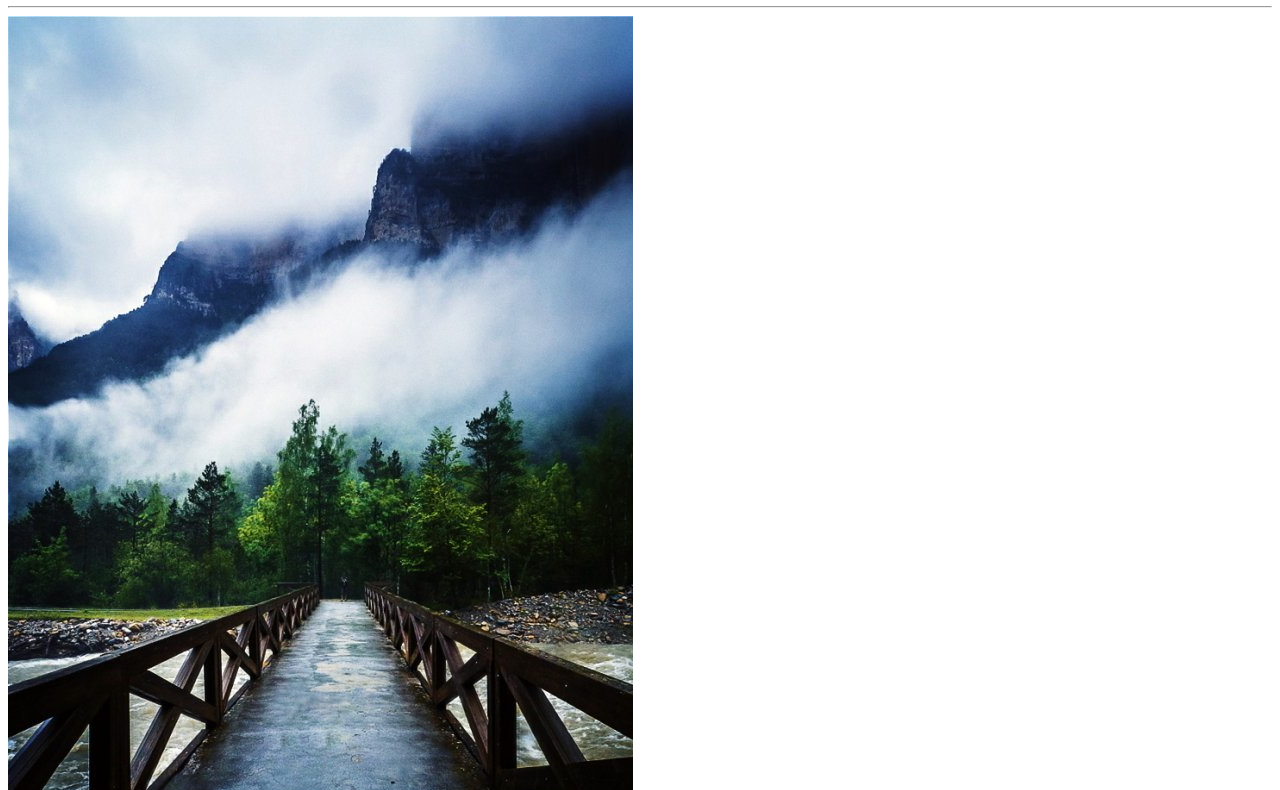
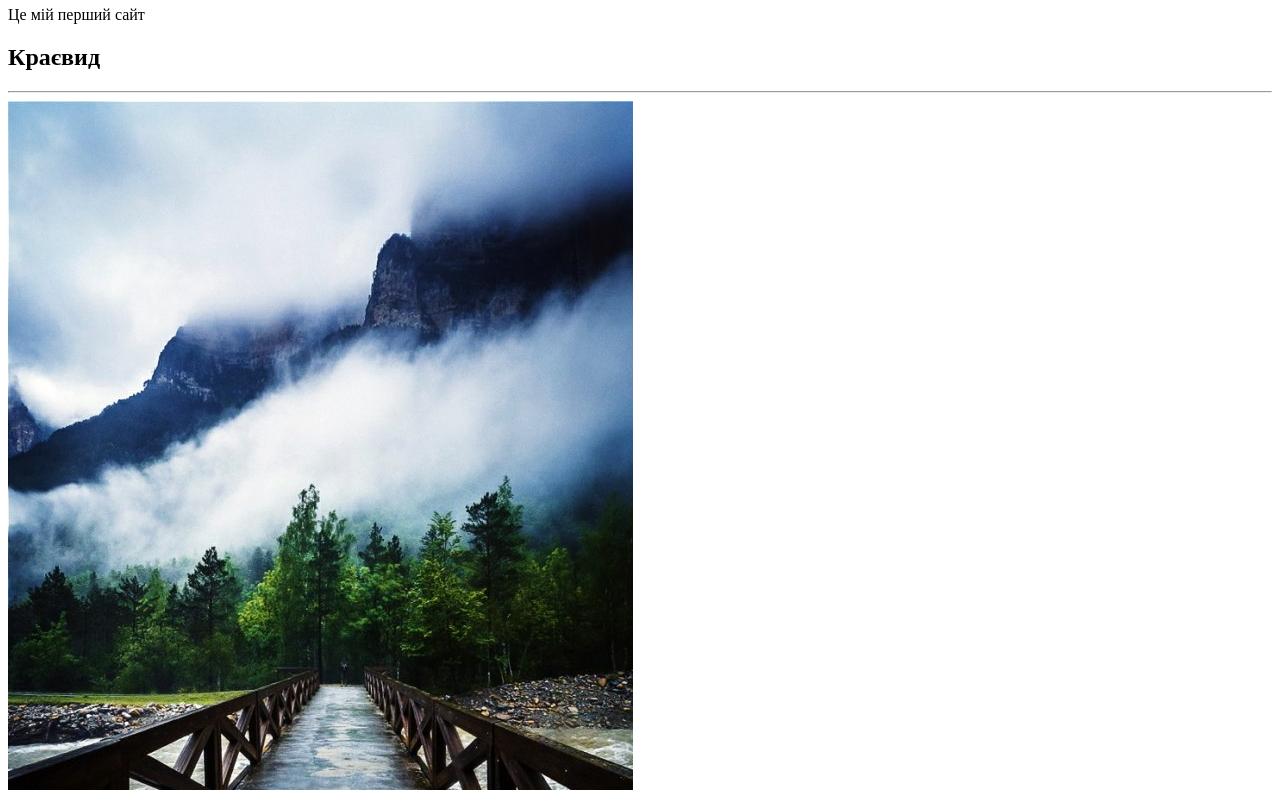
Before and after one commit to CHH-code/CHH-code.github.io, a plain HTML site: page index.html in a window 1280 px wide. Shown: the part 60-850 px from the top of the page. Drawn offline with Linux system fonts and the light colour scheme.

Commit message:
second commit

```diff
--- a/index.html
+++ b/index.html
@@ -10,6 +10,8 @@
 
 	<body>
 		<H1> Мій сайт </H1>
+		<p>Це мій перший сайт </p>
+ <H2> Краєвид </H2>
 		<hr>
 		<img src='./307600.jpg'/>
 	</body>
```
